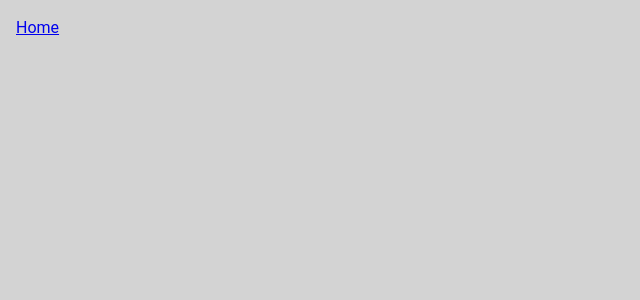
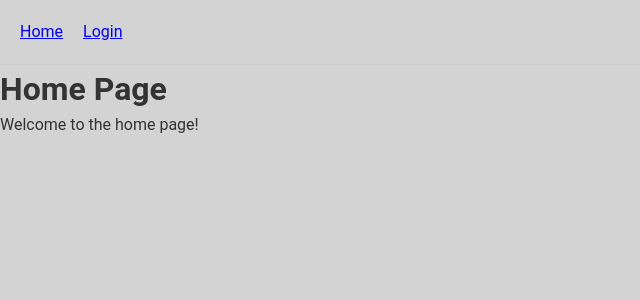
Before and after one commit to xr1s0nx-wave/canvas, a React (Vite) app: page / in a window 1280 px wide. Shown: the top 300 px of the page, without its empty margins (0-640 px from the left). Built offline with nearby package versions, Linux system fonts and the light colour scheme.

Commit message:
FIX: update router logic

```diff
--- a/src/app/App.tsx
+++ b/src/app/App.tsx
@@ -14,11 +14,11 @@ function ErrorFallback({ error }: { error: Error }) {
   );
 }
 
-function App({ url }: { url?: string | undefined } = {}) {
+function App() {
   return (
     <ErrorBoundary FallbackComponent={ErrorFallback}>
       <div className='app'>
-        <Providers url={url} />
+        <Providers />
       </div>
     </ErrorBoundary>
   );
--- a/src/app/Layout/Layout.tsx
+++ b/src/app/Layout/Layout.tsx
@@ -1,10 +1,24 @@
 import { PageProgressBar } from '@/shared/ui';
-import { Outlet } from 'react-router-dom';
+import { Outlet, NavLink } from 'react-router-dom';
+import { ROUTES } from '@/shared/config';
 
 export function Layout() {
   return (
     <>
       <PageProgressBar />
+      <nav style={{ padding: '20px', borderBottom: '1px solid #ccc' }}>
+        <NavLink
+          to="/"
+          style={{ marginRight: '20px' }}
+        >
+          Home
+        </NavLink>
+        <NavLink
+          to={ROUTES.LOGIN}
+        >
+          Login
+        </NavLink>
+      </nav>
       <Outlet />
     </>
   );
--- a/src/app/providers/Providers.tsx
+++ b/src/app/providers/Providers.tsx
@@ -1,9 +1,9 @@
 import { RouterProvider } from './RouterProvider';
 
-export function Providers({ url }: { url?: string | undefined } = {}) {
+export function Providers() {
   return (
     <>
-      <RouterProvider url={url} />
+      <RouterProvider />
     </>
   );
 }
--- a/src/app/providers/RouterProvider.tsx
+++ b/src/app/providers/RouterProvider.tsx
@@ -1,8 +1,6 @@
-import { router, createSSRRouter } from '@/shared/lib/router';
+import { router } from '@/shared/lib/router';
 import { RouterProvider as ReactRouterProvider } from 'react-router-dom';
 
-export function RouterProvider({ url }: { url?: string | undefined } = {}) {
-  const currentRouter = url ? createSSRRouter(url) : router;
-
-  return <ReactRouterProvider router={currentRouter} />;
+export function RouterProvider() {
+  return <ReactRouterProvider router={router} />;
 }
--- a/src/entry-client.tsx
+++ b/src/entry-client.tsx
@@ -1,15 +1,14 @@
 import { hydrateRoot, createRoot } from 'react-dom/client';
 import App from '@/app/App';
 
-const initialUrl = window.location.pathname + window.location.search;
 const container = document.getElementById('root')!;
 
 // Check if the container has any content (SSR) or is empty (CSR)
 if (container.hasChildNodes()) {
   // Hydrate if there's server-rendered content
-  hydrateRoot(container, <App url={initialUrl} />);
+  hydrateRoot(container, <App />);
 } else {
   // Render from scratch if no server content
   const root = createRoot(container);
-  root.render(<App url={initialUrl} />);
+  root.render(<App />);
 }
--- a/src/entry-server.tsx
+++ b/src/entry-server.tsx
@@ -1,9 +1,9 @@
 import { renderToString } from 'react-dom/server';
 import App from '@/app/App';
 
-export function render(url: string) {
+export function render() {
   try {
-    const html = renderToString(<App url={url} />);
+    const html = renderToString(<App />);
     return { html };
   } catch (error) {
     // eslint-disable-next-line no-console
--- a/src/pages/LoginPage/LoginPage.tsx
+++ b/src/pages/LoginPage/LoginPage.tsx
@@ -2,5 +2,10 @@ import { NavLink } from 'react-router-dom';
 import styles from './styles.module.scss';
 
 export function LoginPage() {
-  return <div className={styles.loginPage}><NavLink to='/asd'>Home</NavLink></div>;
+  return (
+    <div className={styles.loginPage}>
+      <h1>Login Page</h1>
+      <NavLink to="/">Home</NavLink>
+    </div>
+  );
 }
--- a/src/shared/lib/router.tsx
+++ b/src/shared/lib/router.tsx
@@ -26,6 +26,17 @@ const routes = [
         path: '',
         element: (
           <LazyWrapper>
+            <div>
+              <h1>Home Page</h1>
+              <p>Welcome to the home page!</p>
+            </div>
+          </LazyWrapper>
+        ),
+      },
+      {
+        path: ROUTES.LOGIN,
+        element: (
+          <LazyWrapper>
             <LoginPage />
           </LazyWrapper>
         ),
@@ -40,24 +51,6 @@ const routes = [
       },
     ],
   },
-  {
-    path: ROUTES.LOGIN,
-    element: (
-      <LazyWrapper>
-        <Layout />
-      </LazyWrapper>
-    ),
-    children: [
-      {
-        path: '',
-        element: (
-          <LazyWrapper>
-            <LoginPage />
-          </LazyWrapper>
-        ),
-      },
-    ],
-  },
 ];
 
 export const router = createBrowserRouter(routes);
```
Also changed, not shown: 1 other file (tests, documents, lock files or other folders).
